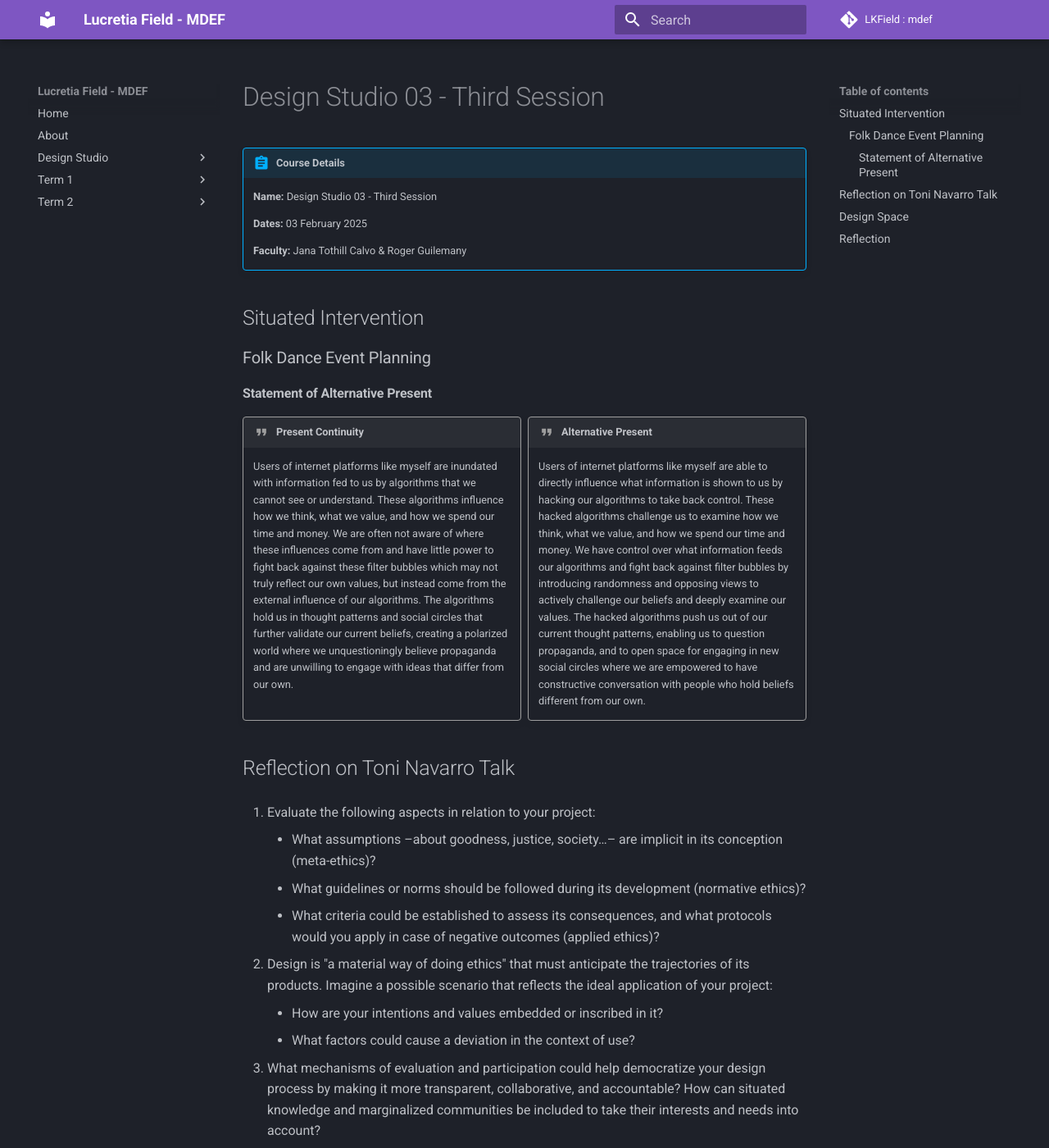
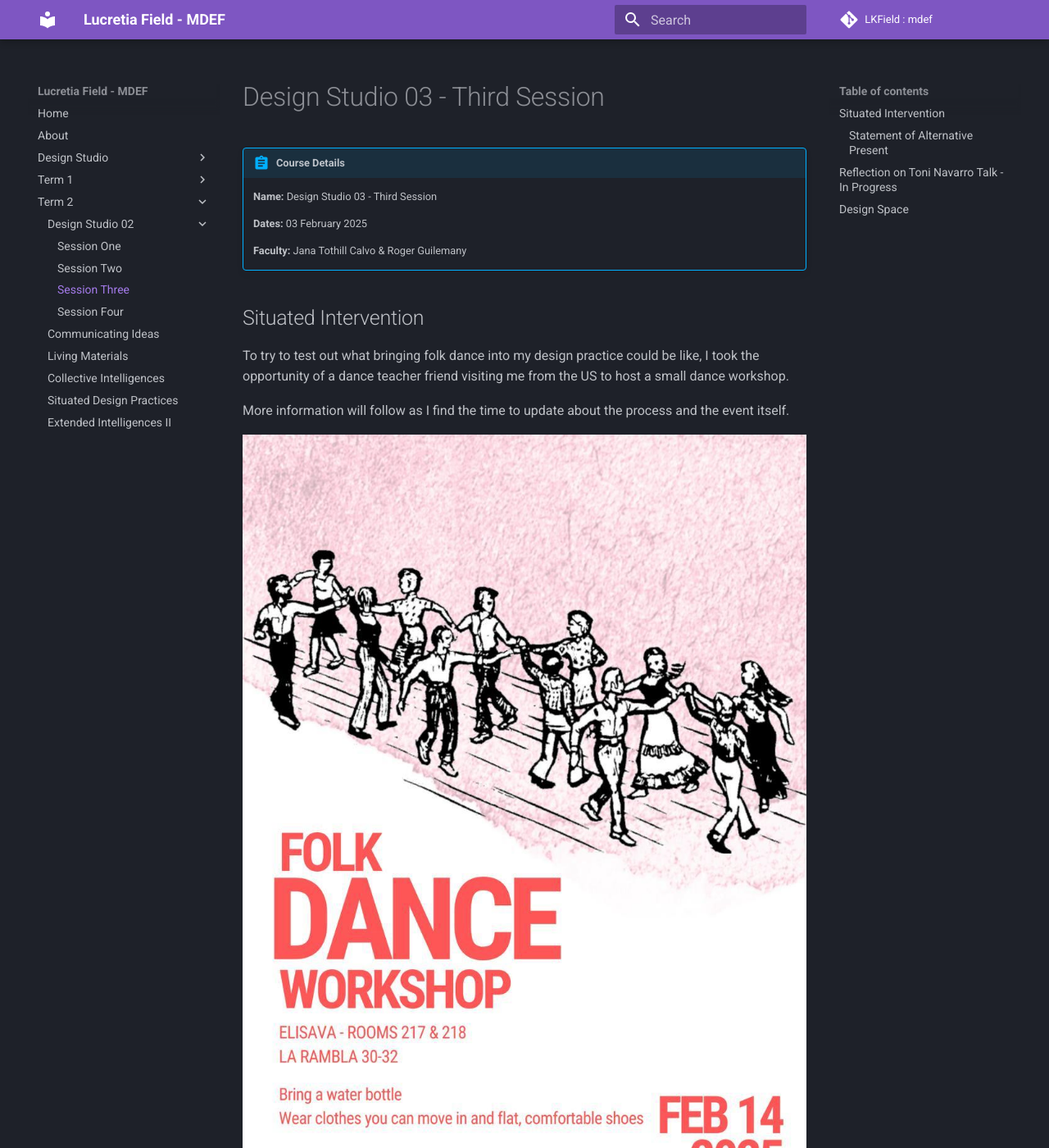
Before and after one commit to LKField/mdef, an MkDocs documentation site: the page built from docs/term2/designStudio/design02WK03.md, in a window 1280 px wide and 1400 px high. Shown: the whole window at 82% size. Built offline with MkDocs 1.6.1 and Material for MkDocs 9.7.7, drawn with Linux system fonts in a browser that asks for light colours; comment, search, counter and statistics services are not loaded; some of the changed text lies outside the part shown.

```diff
--- a/docs/term2/designStudio/design02WK03.md
+++ b/docs/term2/designStudio/design02WK03.md
@@ -8,22 +8,30 @@
     **Faculty:** Jana Tothill Calvo & Roger Guilemany
 
 ## Situated Intervention
-### Folk Dance Event Planning
-#### Statement of Alternative Present
+
+To try to test out what bringing folk dance into my design practice could be like, I took the opportunity of a dance teacher friend visiting me from the US to host a small dance workshop.
+
+More information will follow as I find the time to update about the process and the event itself.
+
+![Flyer from dance event](../../images/term2/designstudio/Flyer.jpeg)
+
+
+### Statement of Alternative Present
 
 <div class="grid" markdown>
 !!! quote "Present Continuity"
 
-    Users of internet platforms like myself are inundated with information fed to us by algorithms that we cannot see or understand. These algorithms influence how we think, what we value, and how we spend our time and money. We are often not aware of where these influences come from and have little power to fight back against these filter bubbles which may not truly reflect our own values, but instead come from the external influence of our algorithms. The algorithms hold us in thought patterns and social circles that further validate our current beliefs, creating a polarized world where we unquestioningly believe propaganda and are unwilling to engage with ideas that differ from our own.
+    In Progress
 
 
 !!! quote "Alternative Present"
 
-    Users of internet platforms like myself are able to directly influence what information is shown to us by hacking our algorithms to take back control. These hacked algorithms challenge us to examine how we think, what we value, and how we spend our time and money. We have control over what information feeds our algorithms and fight back against filter bubbles by introducing randomness and opposing views to actively challenge our beliefs and deeply examine our values. The hacked algorithms push us out of our current thought patterns, enabling us to question propaganda, and to open space for engaging in new social circles where we are empowered to have constructive conversation with people who hold beliefs different from our own.
+    In Progress
+
 </div>
 
 
-## Reflection on Toni Navarro Talk
+## Reflection on Toni Navarro Talk - In Progress
 
 1. Evaluate the following aspects in relation to your project:
     - What assumptions –about goodness, justice, society…– are implicit in its conception (meta-ethics)?
@@ -41,16 +49,15 @@
 
 ## Design Space
 
-<!-- Updates to my Design Space to include the community and contacts I am starting to make here in Barcelona and some of those back home as well.
+Updates to my Design Space.
 
-<figure markdown="span"> [Design Space](../../designSpace.md/#__tabbed_1_8){ .md-button } </figure>
- -->
+<figure markdown="span"> [Design Space](../../designSpace.md/#__tabbed_1_9){ .md-button } </figure>
 
-## Reflection
+<!-- ## Reflection
 
-Below is my audio reflection after the first intervention of term 2.
+Below is my audio reflection.
 
 <br>
 <figure markdown="span">
-    <!-- <audio controls src="../../../audio/DesignStudioReflection_02Feb.mp3"></audio> -->
-</figure>
+    <audio controls src="../../../audio/DesignStudioReflection_02Feb.mp3"></audio>
+</figure> -->
--- a/mkdocs.yml
+++ b/mkdocs.yml
@@ -38,6 +38,8 @@ nav:
     - Design Studio 02:
       - Session One: term2/designStudio/design02WK01.md
       - Session Two: term2/designStudio/design02WK02.md
+      - Session Three: term2/designStudio/design02WK03.md
+      - Session Four: term2/designStudio/design02WK04.md
     - Communicating Ideas: term2/communicating.md
     - Living Materials: term2/materials.md
     - Collective Intelligences: term2/collective.md
```
Also changed, not shown: docs/designOverview.md (+30 -4 lines), docs/designSpace.md (+15 -1 lines), docs/term2/designStudio/design02WK04.md (+25 -6 lines), docs/images/term2/designstudio/DesignSpaceOverview_09.png (added), docs/images/term2/designstudio/Flyer.jpeg (added), docs/images/term2/designstudio/thumbnails/flyer.jpeg (added), docs/images/term2/designstudio/thumbnails/mending.jpeg (added).
